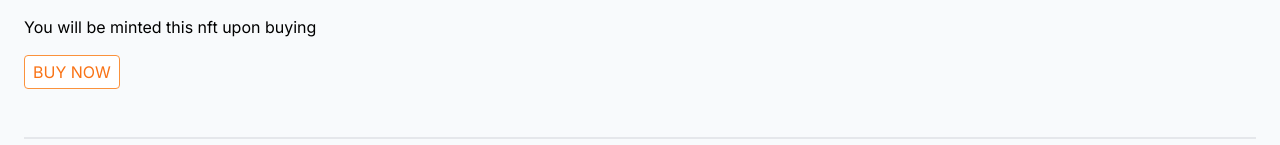
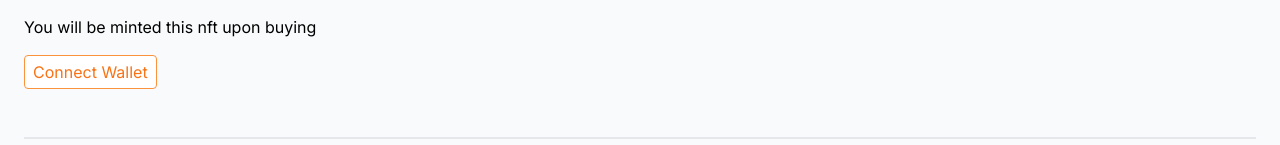
Before and after one commit to cheenukhurana/allfit, a Next.js app in the folder frontend/: page /memberships/1 in a window 1280 px wide. Shown: the part 545-690 px from the top of the page. Built offline with nearby package versions, Linux system fonts and the light colour scheme.

Commit message:
mint nft

```diff
--- a/frontend/components/membershipTypes.js
+++ b/frontend/components/membershipTypes.js
@@ -10,38 +10,38 @@ const MembershipTypes = () => {
 
     const { currentAccount, setCurrentAccount } = useAuth();
 
-    const pr = new ethers.providers.Web3Provider(ethereum);
-    const pr = ethers.getDefaultProvider();
-    const signer = pr.getSigner()
-    const storeContract = new ethers.Contract(
-        STORE_CONTRACT_ADDRESS,
-        STORE_ABI,
-        signer
-    );
-    console.log("========= storeContract is: ", storeContract, storeContract.address);
+    // const pr = new ethers.providers.Web3Provider(ethereum);
+    // const pr = ethers.getDefaultProvider();
+    // const signer = pr.getSigner()
+    // const storeContract = new ethers.Contract(
+    //     STORE_CONTRACT_ADDRESS,
+    //     STORE_ABI,
+    //     signer
+    // );
+    // console.log("========= storeContract is: ", storeContract, storeContract.address);
 
-    const subscriptionContract = new ethers.Contract(
-        NFT_CONTRACT_ADDRESS,
-        SUBSCRIPTION_ABI,
-        signer
-    );
-    console.log("========= subscriptionContract is: ", subscriptionContract, subscriptionContract.address);
+    // const subscriptionContract = new ethers.Contract(
+    //     NFT_CONTRACT_ADDRESS,
+    //     SUBSCRIPTION_ABI,
+    //     signer
+    // );
+    // console.log("========= subscriptionContract is: ", subscriptionContract, subscriptionContract.address);
 
-    async function CreateSubscription(creator_address, img_url, payment_val) {
-        await subscriptionContract.makePaymentToStore(payment_val, {
-            gasLimit: '100000'
-        }).then(function (resp) {
-            console.log("========= payment resp: ", resp);
-            subscriptionContract.createSubscription(img_url,
-                img_url,
-                creator_address,
-                1670426482, {
-                gasLimit: '100000'
-            }).then(function (resp) {
-                console.log("========= created subscription: ", resp);
-            });
-        });
-    }
+    // async function CreateSubscription(creator_address, img_url, payment_val) {
+    //     await subscriptionContract.makePaymentToStore(payment_val, {
+    //         gasLimit: '100000'
+    //     }).then(function (resp) {
+    //         console.log("========= payment resp: ", resp);
+    //         subscriptionContract.createSubscription(img_url,
+    //             img_url,
+    //             creator_address,
+    //             1670426482, {
+    //             gasLimit: '100000'
+    //         }).then(function (resp) {
+    //             console.log("========= created subscription: ", resp);
+    //         });
+    //     });
+    // }
 
     const handleMembershipBuy = async () => {
         console.log("Want to buy");
--- a/frontend/pages/memberships/[duration].js
+++ b/frontend/pages/memberships/[duration].js
@@ -1,25 +1,30 @@
 import Layout from "../../components/layout";
 import { membershipTypesData } from "../../membershipTypesData";
 import { useAuth } from "../../utils/authProvider";
+import { CreateSubscription } from "../../utils/mintNFT";
+import { ipfsURLs } from "../../utils/constants";
 
-const buyMembership = async (currentAccount) => {
-    console.log("Waiting for transaction to happen")
-    var prom = new Promise((resolve) => {
-        setTimeout(() => {
-            resolve()
-        }, 3000)
-    })
-    return prom
-}
+// const buyMembership = async (currentAccount) => {
+//     console.log("Waiting for transaction to happen")
+//     var prom = new Promise((resolve) => {
+//         setTimeout(() => {
+//             resolve()
+//         }, 3000)
+//     })
+//     return prom
+// }
+
 
 export default function MembershipType({ membershipTypeData }) {
 
-    const { currentAccount } = useAuth()
+    const { currentAccount, setCurrentAccount } = useAuth()
 
-    const handleBuyNow = async () => {
-        if(currentAccount){
-            buyMembership(currentAccount)
-            .then(() => console.log("Transaction complete"))
+    const handleBuyNow = async (address, duration) => {
+        if(address){
+            // buyMembership(address, )
+            // .then(() => console.log("Transaction complete"))
+            console.log(address+" "+duration)
+            CreateSubscription(address, ipfsURLs[duration], 0)
         }
         else {
             alert("Please connect your wallet")
@@ -35,7 +40,12 @@ export default function MembershipType({ membershipTypeData }) {
             <p className="text-xl mt-4 text-orange-500">{membershipTypeData.price} Dai</p>
             <img className="w-[14rem] border border-gray-400 mt-8" src={`/membershipNFTs/${membershipTypeData.duration}months.png`} alt=""></img>
             <p className="mt-4">You will be minted this nft upon buying</p>
-            <button className="mt-4 px-2 py-1 bg-white text-orange-500 hover:text-orange-700 rounded border border-orange-400 hover:border-orange-700" onClick={handleBuyNow}>BUY NOW</button>
+            {currentAccount ? (
+                <button className="mt-4 px-2 py-1 bg-white text-orange-500 hover:text-orange-700 rounded border border-orange-400 hover:border-orange-700" onClick={() => handleBuyNow(currentAccount, membershipTypeData.duration)}>BUY NOW</button>
+            ) : (
+                <button className="mt-4 px-2 py-1 bg-white text-orange-500 hover:text-orange-700 rounded border border-orange-400 hover:border-orange-700" onClick={setCurrentAccount}>Connect Wallet</button>
+            )}
+
         </Layout>
     )
 }
--- /dev/null
+++ b/frontend/utils/mintNFT.js
@@ -0,0 +1,48 @@
+import { STORE_CONTRACT_ADDRESS, NFT_CONTRACT_ADDRESS } from "./constants";
+import { SUBSCRIPTION_ABI, STORE_ABI } from "./contract_abis";
+import { ethers } from 'ethers';
+import { useAuth } from "./authProvider";
+
+// const storeContract = new ethers.Contract(
+//     STORE_CONTRACT_ADDRESS,
+//     STORE_ABI,
+//     signer
+// );
+// console.log("========= storeContract is: ", storeContract, storeContract.address);
+
+// const subscriptionContract = new ethers.Contract(
+//     NFT_CONTRACT_ADDRESS,
+//     SUBSCRIPTION_ABI,
+//     signer
+// );
+// console.log("========= subscriptionContract is: ", subscriptionContract, subscriptionContract.address);
+
+export async function CreateSubscription(creator_address, img_url, payment_val) {
+
+    // const {signer} = useAuth()
+
+    const { ethereum } = window
+    const pr = new ethers.providers.Web3Provider(ethereum);
+            // const pr = ethers.getDefaultProvider();
+            const signer =  pr.getSigner()
+
+    const subscriptionContract = new ethers.Contract(
+        NFT_CONTRACT_ADDRESS,
+        SUBSCRIPTION_ABI,
+        signer
+    );
+
+    await subscriptionContract.makePaymentToStore(payment_val, {
+        gasLimit: '100000'
+    }).then(function (resp) {
+        console.log("========= payment resp: ", resp);
+        subscriptionContract.createSubscription(img_url,
+            img_url,
+            creator_address,
+            1670426482, {
+            gasLimit: '100000'
+        }).then(function (resp) {
+            console.log("========= created subscription: ", resp);
+        });
+    });
+}
```
